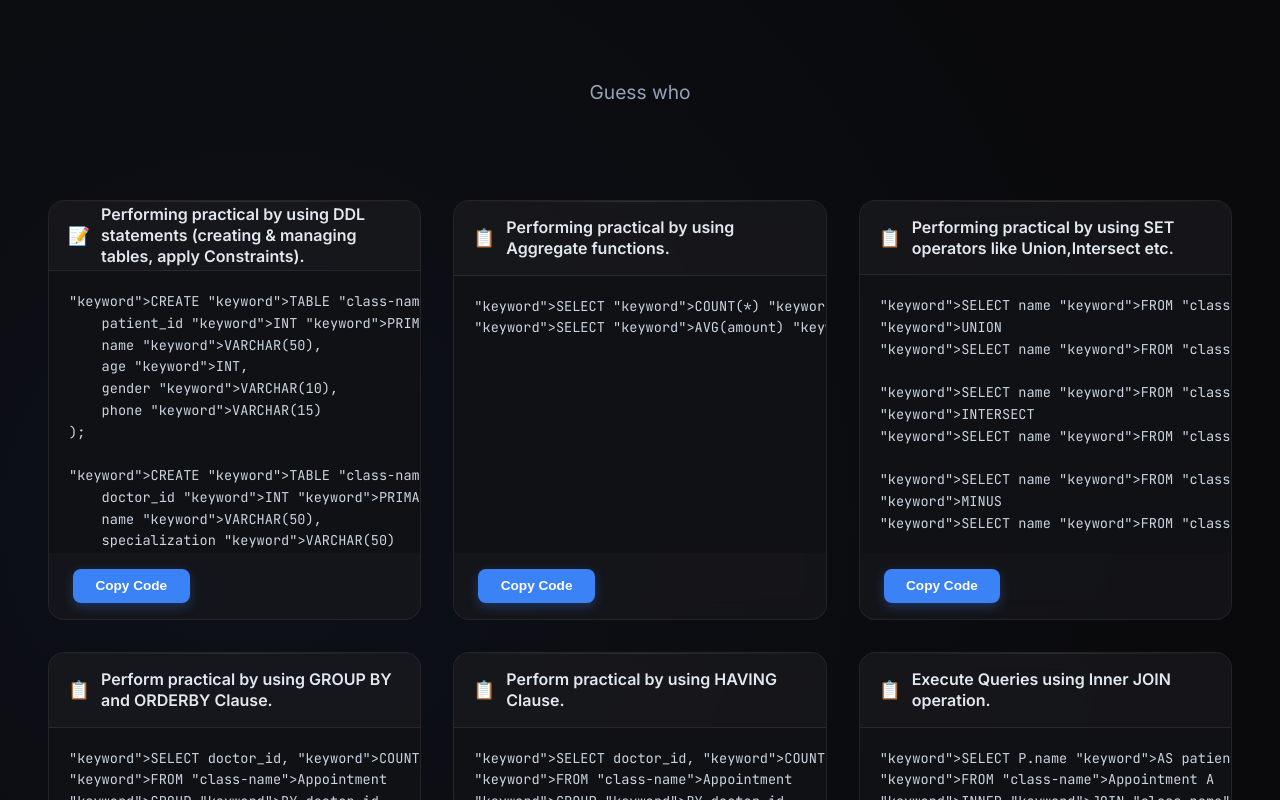
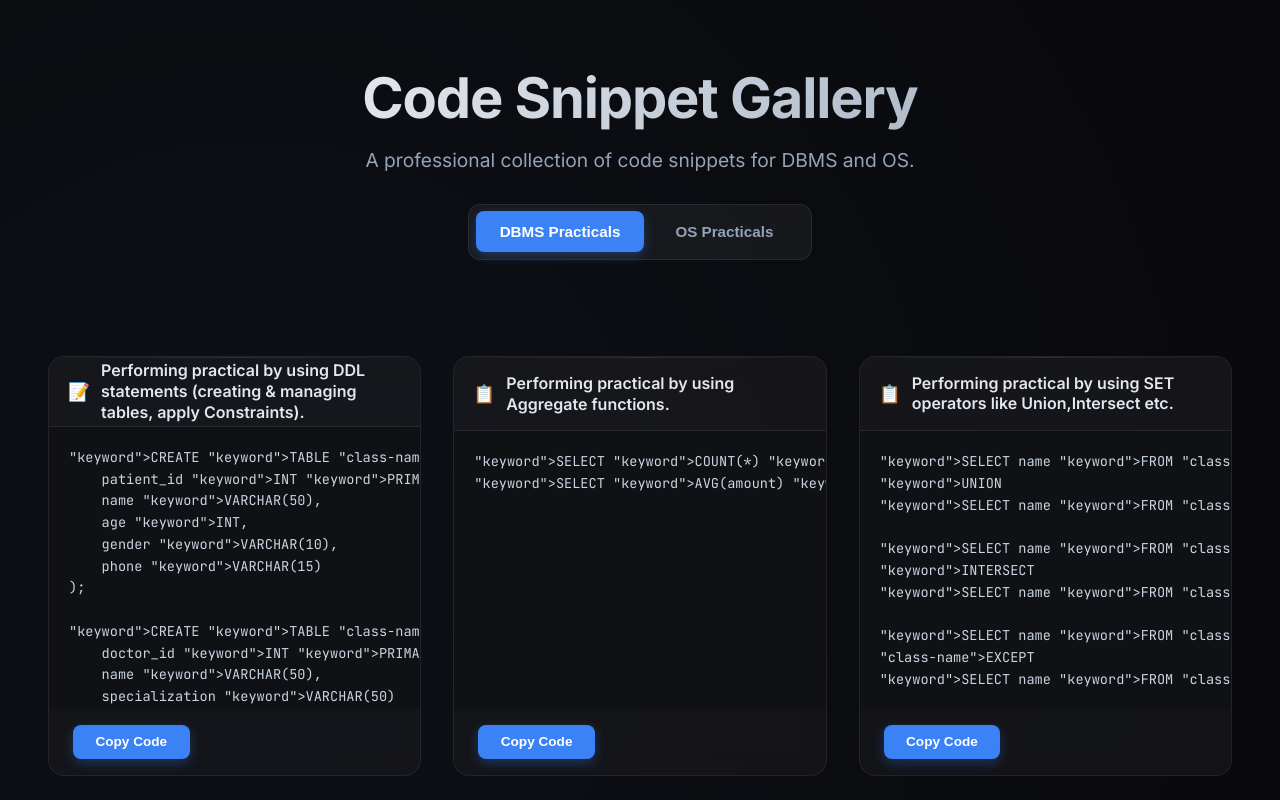
Before and after one commit to Mohammedsami001/CODES, a React (Vite) app: page / in a window 1280 px wide. Shown: the top 800 px of the page. Built offline with nearby package versions, Linux system fonts and the light colour scheme.

Commit message:
Added OS practicals and implemented DBMS/OS navigation

```diff
--- a/src/App.jsx
+++ b/src/App.jsx
@@ -1,7 +1,7 @@
-import React from 'react';
+import React, { useState } from 'react';
 import SnippetCard from './components/SnippetCard';
 
-const snippets = [
+const dbmsSnippets = [
   {
     title: "Performing practical by using DDL statements (creating & managing tables, apply Constraints).",
     icon: "📝",
@@ -64,7 +64,7 @@ INTERSECT
 SELECT name FROM Doctor;
 
 SELECT name FROM Patient
-MINUS
+EXCEPT
 SELECT name FROM Doctor;`
   },
   {
@@ -172,18 +172,88 @@ END;`
   },
 ];
 
+const osSnippets = [
+  {
+    title: "System",
+    icon: "💻",
+    code: `#include <fcntl.h>
+#include <unistd.h>
+#include <stdio.h>
+int main() {
+int fd;
+char buffer[50];
+fd = open("test.txt", O_CREAT | O_RDWR, 0644);
+write(fd, "Hello OS Lab", 12);
+lseek(fd, 0, SEEK_SET);
+read(fd, buffer, 12);
+printf("Data from file: %s\n", buffer);
+close(fd);
+return 0;
+}`
+  },
+  {
+    title: "Process Creation using fork()",
+    icon: "🔱",
+    code: `#include <stdio.h>
+#include <unistd.h>
+
+int main() {
+    pid_t p = fork();
+    if (p < 0) {
+        printf("Fork failed");
+    } else if (p == 0) {
+        printf("Hello from Child Process!");
+    } else {
+        printf("Hello from Parent Process!");
+    }
+    return 0;
+}`
+  },
+  {
+    title: "CPU Scheduling Algorithms",
+    icon: "⏱️",
+    code: `// FCFS, SJF, Round Robin
+// Add your scheduling code here...`
+  },
+  {
+    title: "Inter-Process Communication",
+    icon: "📡",
+    code: `// Pipes, Shared Memory, Message Queues
+// Add your IPC code here...`
+  }
+];
+
 function App() {
+  const [activeTab, setActiveTab] = useState('DBMS');
+
+  const currentSnippets = activeTab === 'DBMS' ? dbmsSnippets : osSnippets;
+
   return (
     <div className="container">
       <header className="header">
-        <h1></h1>
-        <p>Guess who</p>
+        <h1>Code Snippet Gallery</h1>
+        <p>A professional collection of code snippets for DBMS and OS.</p>
+
+        <div className="nav-container">
+          <button
+            className={`nav-btn ${activeTab === 'DBMS' ? 'active' : ''}`}
+            onClick={() => setActiveTab('DBMS')}
+          >
+            DBMS Practicals
+          </button>
+          <button
+            className={`nav-btn ${activeTab === 'OS' ? 'active' : ''}`}
+            onClick={() => setActiveTab('OS')}
+          >
+            OS Practicals
+          </button>
+        </div>
       </header>
 
       <main className="snippet-grid">
-        {snippets.map((snippet, index) => (
+        {currentSnippets.map((snippet, index) => (
           <SnippetCard
-            key={index}
+            key={`${activeTab}-${index}`}
             title={snippet.title}
             icon={snippet.icon}
             code={snippet.code}
@@ -192,7 +262,7 @@ function App() {
       </main>
 
       <footer style={{ marginTop: '5rem', textAlign: 'center', color: '#64748b', fontSize: '0.9rem' }}>
-        <p>&copy; 2026. Designed by a professional.</p>
+        <p>&copy; 2026. Designed for professionals.</p>
       </footer>
     </div>
   );
--- a/src/index.css
+++ b/src/index.css
@@ -203,6 +203,40 @@ body {
 .string { color: #34d399; }
 .comment { color: #64748b; font-style: italic; }
 
+.nav-container {
+  display: inline-flex;
+  background: rgba(255, 255, 255, 0.05);
+  padding: 0.4rem;
+  border-radius: 12px;
+  margin-top: 2rem;
+  border: 1px solid var(--card-border);
+  backdrop-filter: blur(8px);
+}
+
+.nav-btn {
+  background: transparent;
+  border: none;
+  color: var(--text-secondary);
+  padding: 0.75rem 1.5rem;
+  border-radius: 8px;
+  font-weight: 600;
+  font-size: 0.95rem;
+  cursor: pointer;
+  transition: all 0.3s ease;
+  min-width: 160px;
+}
+
+.nav-btn:hover {
+  color: var(--text-primary);
+  background: rgba(255, 255, 255, 0.03);
+}
+
+.nav-btn.active {
+  background: var(--accent-color);
+  color: white;
+  box-shadow: 0 4px 12px rgba(59, 130, 246, 0.3);
+}
+
 @keyframes fadeInDown {
   from {
     opacity: 0;
```
